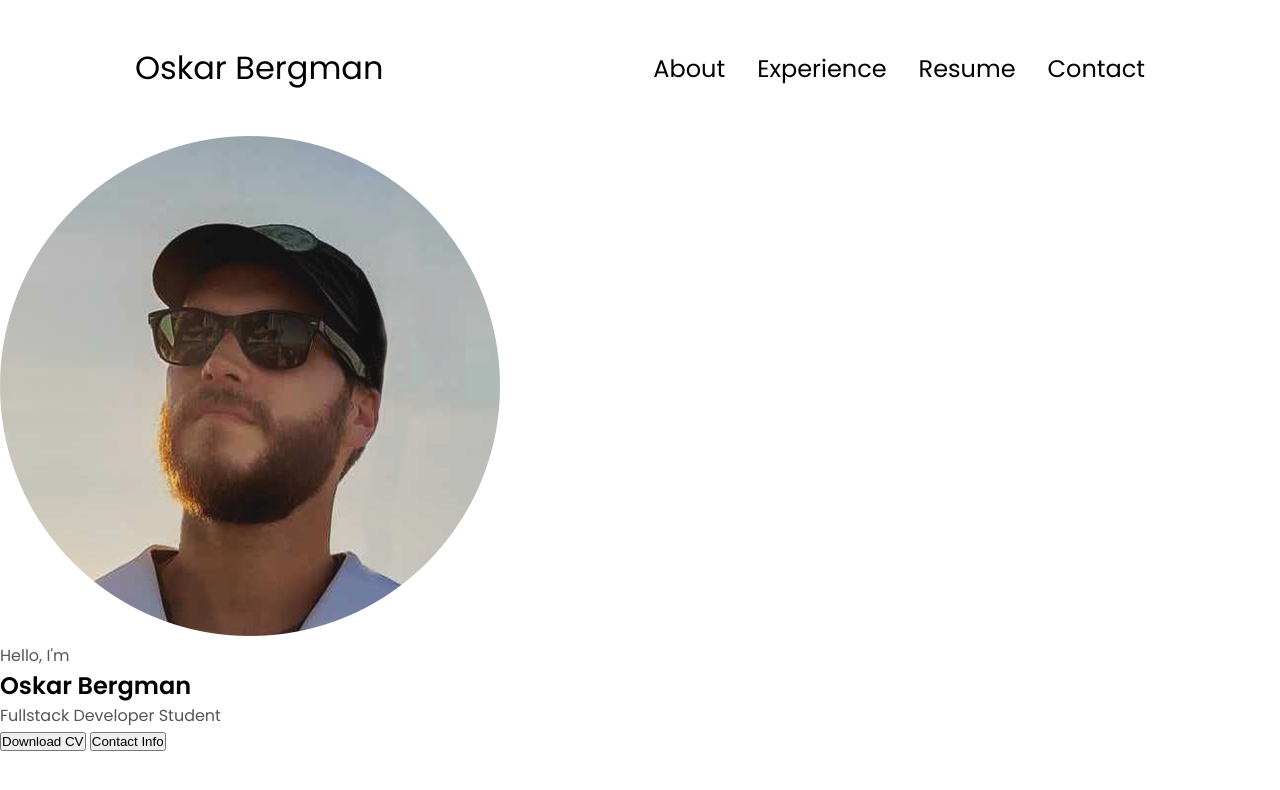
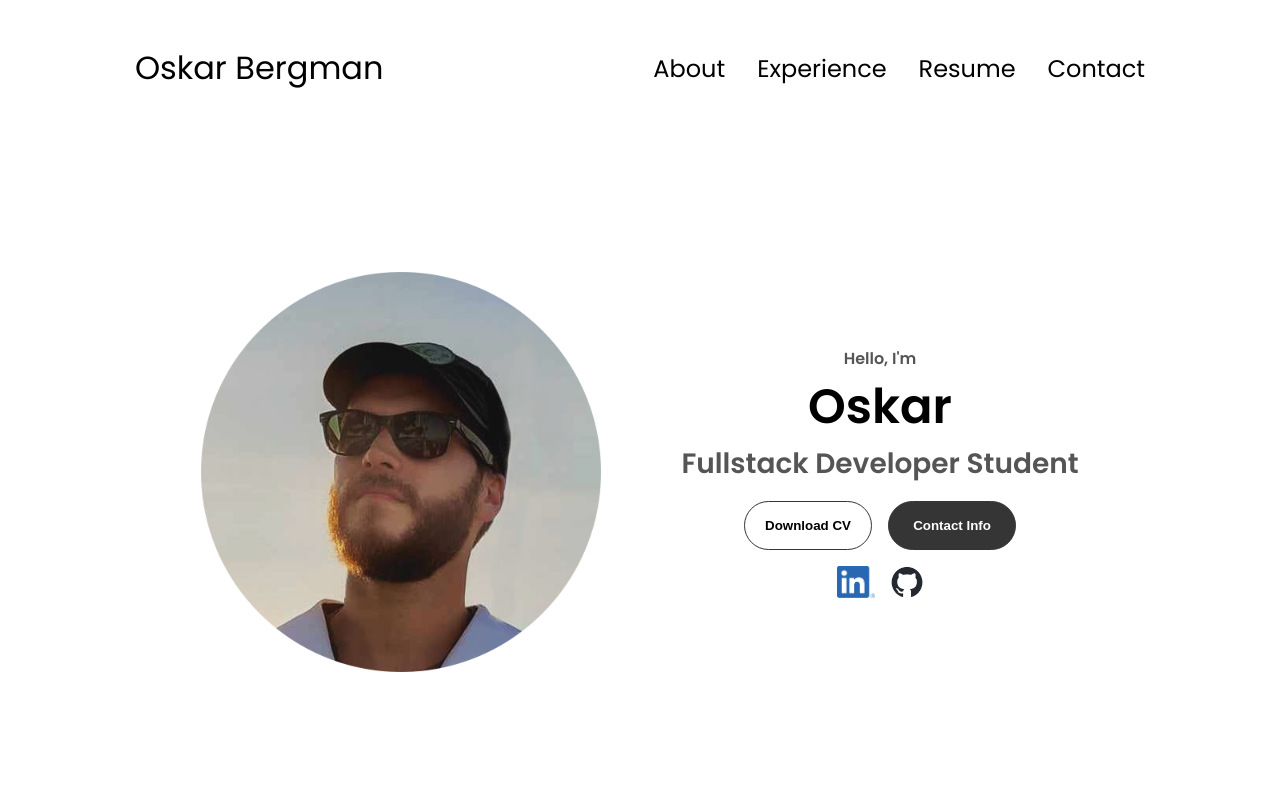
Before and after one commit to oskber/myPortfolio, a plain HTML site: page index.html in a window 1280 px wide. Drawn offline with Linux system fonts and the light colour scheme.

Commit message:
added to styles and html

```diff
--- a/index.html
+++ b/index.html
@@ -41,13 +41,20 @@
     </div>
     <div class="section__text">
       <p class="section__text__p1">Hello, I'm</p>
-      <h1 class="title">Oskar Bergman</h1>
+      <h1 class="title">Oskar</h1>
       <p class="section__text__p2">Fullstack Developer Student</p>
+      <div class="btn-container">
+        <button class="btn btn-color-2" onclick="window.open(/* add .pdf CV from explorer */)">Download CV</button>
+        <button class="btn btn-color-1" onclick="location.href='./#contact'">Contact Info</button>
+      </div>
+      <div id="socials-container">
+        <img src="images/LI-In-Bug.png" alt="My LinkedIn profile" class="icon" onclick="location.href='https://www.linkedin.com/in/oskar-bergman-a096b792/'">
+
+        <img src="images/github-mark.png" alt="My GitHub profile" class="icon" onclick="location.href='https://https://github.com/oskber'
+        ">
+      </div>
     </div>
-    <div class="btn-container">
-      <button class="btn btn-color-2" onclick="window.open(/* add .pdf CV from explorer */)">Download CV</button>
-      <button class="btn btn-color-1" onclick="location.href='./#contact'">Contact Info</button>
-    </div>
+
   </section>
 
 
--- a/styles.css
+++ b/styles.css
@@ -141,3 +141,113 @@ a:hover {
 }
 
 /* SECTIONS */
+
+section {
+  padding-top: 4vh;
+  height: 96vh;
+  margin: 0 10rem;
+  box-sizing: border-box;
+  min-height: fit-content;
+}
+
+.section-container {
+  display: flex;
+}
+
+/* PROFILE SECTION */
+
+#profile {
+  display: flex;
+  justify-content: center;
+  gap: 5rem;
+  height: 80vh;
+}
+
+.section__pic-container {
+  display: flex;
+  height: 400px;
+  width: 400px;
+  margin: auto 0;
+}
+
+.section__text {
+  align-self: center;
+  text-align: center;
+}
+
+.section__text p {
+  font-weight: 600;
+}
+
+.section__text__p1 {
+  text-align: center;
+}
+
+.section__text__p2 {
+  font-size: 1.75rem;
+  margin-bottom: 1rem;
+}
+
+.title {
+  font-size: 3rem;
+  text-align: center;
+}
+
+#socials-container {
+  display: flex;
+  justify-content: center;
+  margin-top: 1rem;
+  gap: 1rem;
+}
+
+/* ICONS */
+
+.icon {
+  cursor: pointer;
+  height: 2rem;
+}
+
+/* BUTTONS */
+
+.btn-container {
+  display: flex;
+  justify-content: center;
+  gap: 1rem;
+}
+
+.btn {
+  font-weight: 600;
+  transition: all 300ms ease;
+  padding: 1rem;
+  width: 8rem;
+  border-radius: 2rem;
+}
+
+.btn-color-1, .btn-color-2 {
+  border: rgb(53, 53, 53) 0.1rem solid;
+}
+
+.btn-color-1:hover, .btn-color-2:hover {
+  cursor: pointer;
+}
+
+.btn-color-1, .btn-color-2:hover {
+  background: rgb(53, 53, 53);
+  color: white;
+}
+
+.btn-color-1:hover {
+  color: rgb(0, 0, 0);
+}
+
+.btn-color-2 {
+  background: none;
+}
+
+.btn-color-2:hover {
+  border: rgb(255, 255, 255) 0.1rem solid;
+}
+
+.btn-container {
+  gap: 1rem;
+}
```
Also changed, not shown: images/LI-In-Bug.png (added), images/github-mark-white.png (added), images/github-mark.png (added), images/linkedin_black_logo_icon.png (added).
